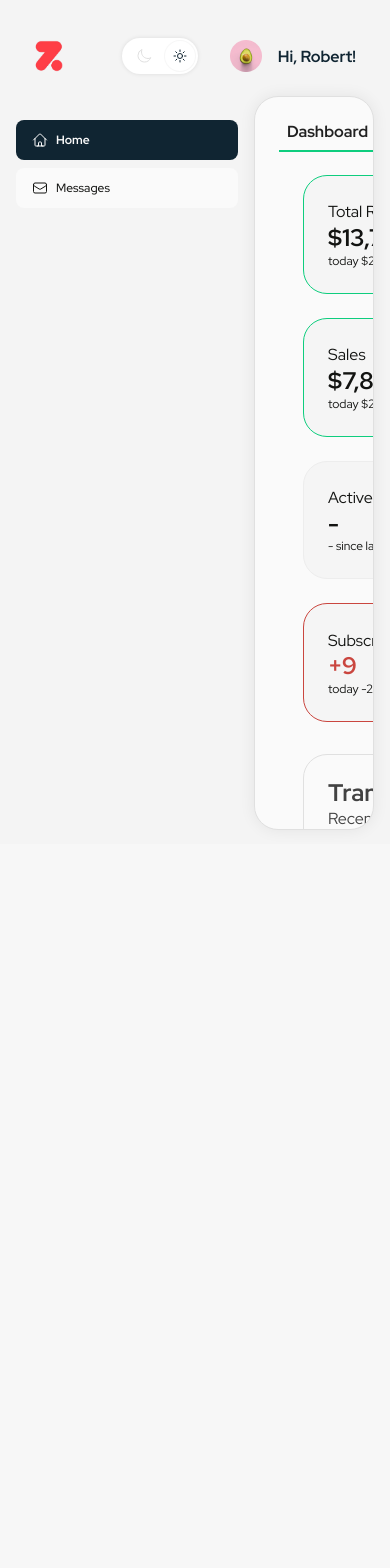
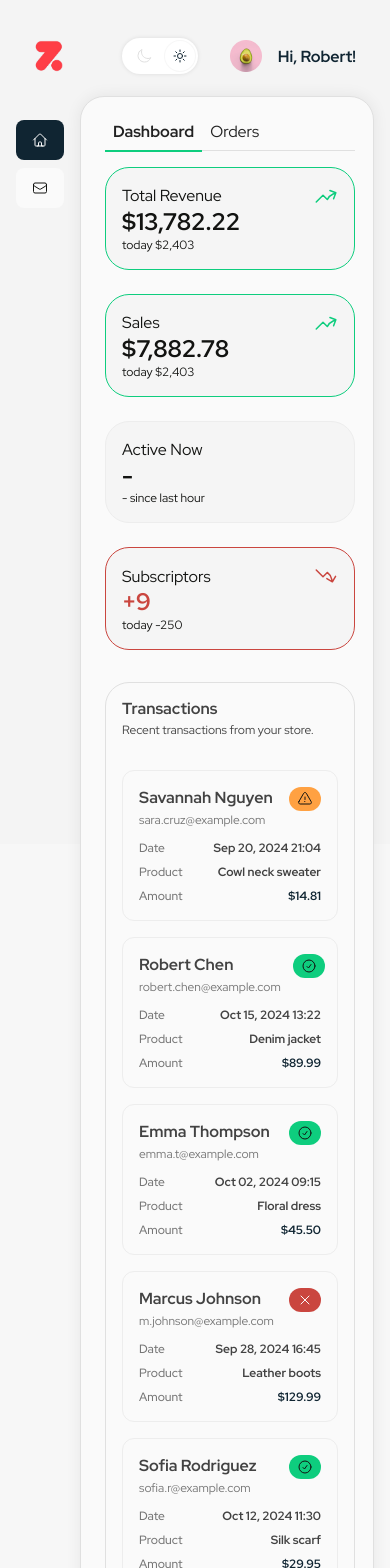
Before and after one commit to yblair/admin, a React (Vite) app: page / in a window 390 px wide. Shown: the top 1568 px of the page. Before the commit the page ends 844 px from the top, so only its background shows below. Built offline with nearby package versions, Linux system fonts and the light colour scheme.

Commit message:
feat: responsive design

```diff
--- a/src/components/dashboard/card.module.css
+++ b/src/components/dashboard/card.module.css
@@ -5,6 +5,13 @@
   border: 1px solid var(--neutral-gray-200);
   transition: all 0.2s ease;
   min-width: 200px;
+}
+
+@media (max-width: 768px) {
+  .card {
+    min-width: 100%;
+    padding: 16px;
+  }
 }
 
 .borderSuccess {
--- a/src/components/sidebar/sidebar.module.css
+++ b/src/components/sidebar/sidebar.module.css
@@ -79,7 +79,7 @@
   display: none;
 }
 
-@media (max-width: 768px) {
+@media (max-width: 1024px) {
   .sidebar button {
     display: none;
   }
--- a/src/components/sidebar/sidebar.tsx
+++ b/src/components/sidebar/sidebar.tsx
@@ -3,7 +3,7 @@ import {
   EnvelopeIcon,
   ChevronLeftIcon,
 } from "@heroicons/react/24/outline";
-import { useState } from "react";
+import { useState, useEffect } from "react";
 import { NavLink, useLocation } from "react-router-dom";
 
 import styles from "./sidebar.module.css";
@@ -15,6 +15,19 @@ export const Sidebar = () => {
 
   const isHomeActive =
     location.pathname === "/" || location.pathname.startsWith("/orders");
+
+  useEffect(() => {
+    const checkScreenSize = () => {
+      if (window.innerWidth < 1024) {
+        setCollapsed(true);
+      } else {
+        setCollapsed(false);
+      }
+    };
+    checkScreenSize();
+    window.addEventListener("resize", checkScreenSize);
+    return () => window.removeEventListener("resize", checkScreenSize);
+  }, []);
 
   return (
     <nav className={clsx(styles.sidebar, { [styles.collapsed]: collapsed })}>
--- a/src/components/status/status.module.css
+++ b/src/components/status/status.module.css
@@ -16,6 +16,12 @@
     height: 1rem;
   }
 
+  @media (max-width: 1280px) {
+    p {
+      display: none;
+    }
+  }
+
   &.approved {
     background-color: var(--success);
     color: var(--success-text-contrast);
--- a/src/components/table/table.module.css
+++ b/src/components/table/table.module.css
@@ -75,3 +75,121 @@
   font-weight: var(--font-weight-bold);
   font-size: var(--body2);
 }
+
+.mobileCards {
+  display: none;
+}
+
+/* Tablet and Mobile Responsive Styles */
+@media (max-width: 1280px) {
+  .tableContainer {
+    margin: 16px 0 0 0;
+    padding: 16px;
+    height: auto;
+    min-height: calc(100vh - 300px);
+  }
+
+  .tableContainer h2 {
+    font-size: var(--body1);
+    margin-bottom: 4px;
+  }
+
+  .tableContainer p {
+    font-size: var(--font-caption);
+    margin-bottom: 16px;
+  }
+
+  .tableWrapper {
+    display: none;
+  }
+
+  /* Show mobile cards and set up grid */
+  .mobileCards {
+    display: grid;
+    grid-template-columns: repeat(3, 1fr);
+    gap: 16px;
+    margin-top: 16px;
+  }
+
+  .mobileCard {
+    background: var(--neutral-gray-50);
+    border-radius: 12px;
+    padding: 16px;
+    border: 1px solid var(--neutral-gray-200);
+    cursor: pointer;
+    transition: all 0.2s ease;
+  }
+
+  .mobileCard:hover {
+    background: var(--neutral-gray-100);
+    transform: translateY(-1px);
+    box-shadow: 0 2px 8px rgba(0, 0, 0, 0.1);
+  }
+
+  .mobileCard:active {
+    transform: translateY(0);
+  }
+
+  .mobileCardHeader {
+    display: flex;
+    justify-content: space-between;
+    align-items: flex-start;
+    gap: 12px;
+    margin-bottom: 12px;
+  }
+
+  .mobileCardCustomer {
+    flex: 1;
+  }
+
+  .mobileCardStatus {
+    flex-shrink: 0;
+  }
+
+  .mobileCardDetails {
+    display: flex;
+    flex-direction: column;
+    gap: 8px;
+  }
+
+  .mobileCardRow {
+    display: flex;
+    justify-content: space-between;
+    align-items: center;
+    font-size: var(--font-caption);
+  }
+
+  .mobileCardLabel {
+    color: var(--neutral-gray-600);
+    font-weight: var(--font-weight-medium);
+  }
+
+  .mobileCardValue {
+    font-weight: var(--font-weight-bold);
+  }
+
+  .mobileCardAmount {
+    font-size: var(--body1);
+    font-weight: var(--font-weight-bold);
+    color: var(--custom2-main);
+  }
+
+  .mobileCardEmail {
+    font-size: var(--font-caption);
+    color: var(--neutral-gray-600);
+    margin-top: 4px;
+  }
+}
+
+/* Mobile-only overrides */
+@media (max-width: 1024px) {
+  .mobileCards {
+    grid-template-columns: 1fr 1fr; /* Single column on mobile */
+  }
+}
+
+@media (max-width: 768px) {
+  .mobileCards {
+    grid-template-columns: 1fr; /* Single column on mobile */
+  }
+}
--- a/src/components/table/table.tsx
+++ b/src/components/table/table.tsx
@@ -90,6 +90,8 @@ export const Table = ({ data }: Props) => {
     <div className={styles.tableContainer}>
       <h2>Transactions</h2>
       <p>Recent transactions from your store.</p>
+
+      {/* Desktop Table */}
       <div className={styles.tableWrapper}>
         <table className={styles.table}>
           <thead className={styles.tableHeader}>
@@ -113,11 +115,6 @@ export const Table = ({ data }: Props) => {
               </tr>
             ))}
           </thead>
-          <Drawer
-            isOpen={isDrawerOpen}
-            onClose={() => setIsDrawerOpen(false)}
-            transaction={transactionForDrawer}
-          />
         </table>
         <div className={styles.tableBody}>
           <table className={styles.table}>
@@ -144,6 +141,58 @@ export const Table = ({ data }: Props) => {
           </table>
         </div>
       </div>
+
+      {/* Mobile Cards */}
+      <div className={styles.mobileCards}>
+        {table.getRowModel().rows.map((row) => (
+          <div
+            key={row.id}
+            className={styles.mobileCard}
+            onClick={() => {
+              setDrawerContent(row.original);
+              setIsDrawerOpen(true);
+            }}
+          >
+            <div className={styles.mobileCardHeader}>
+              <div className={styles.mobileCardCustomer}>
+                <div className={styles.customer}>{row.original.customer}</div>
+                <div className={styles.mobileCardEmail}>
+                  {row.original.email}
+                </div>
+              </div>
+              <div className={styles.mobileCardStatus}>
+                <Status status={row.original.status} />
+              </div>
+            </div>
+            <div className={styles.mobileCardDetails}>
+              <div className={styles.mobileCardRow}>
+                <span className={styles.mobileCardLabel}>Date</span>
+                <span className={styles.mobileCardValue}>
+                  {row.original.date}
+                </span>
+              </div>
+              <div className={styles.mobileCardRow}>
+                <span className={styles.mobileCardLabel}>Product</span>
+                <span className={styles.mobileCardValue}>
+                  {row.original.product}
+                </span>
+              </div>
+              <div className={styles.mobileCardRow}>
+                <span className={styles.mobileCardLabel}>Amount</span>
+                <span className={styles.mobileCardAmount}>
+                  {row.original.amount}
+                </span>
+              </div>
+            </div>
+          </div>
+        ))}
+      </div>
+
+      <Drawer
+        isOpen={isDrawerOpen}
+        onClose={() => setIsDrawerOpen(false)}
+        transaction={transactionForDrawer}
+      />
     </div>
   );
 };
--- a/src/routes/root.module.css
+++ b/src/routes/root.module.css
@@ -7,6 +7,12 @@
   width: 100%;
 }
 
+@media (max-width: 768px) {
+  .dashboard {
+    padding: 16px 0px 16px 0px;
+  }
+}
+
 .cardsGrid {
   display: grid;
   grid-template-columns: repeat(auto-fit, minmax(250px, 1fr));
--- a/src/ui.css
+++ b/src/ui.css
@@ -9,6 +9,12 @@ main {
   padding: 1.5rem;
   flex-grow: 1;
   box-shadow: 0 0 16px 0 rgba(0, 0, 0, 0.07);
+}
+
+@media (max-width: 1280px) {
+  main {
+    height: 100%;
+  }
 }
 
 ::-webkit-scrollbar {
```
